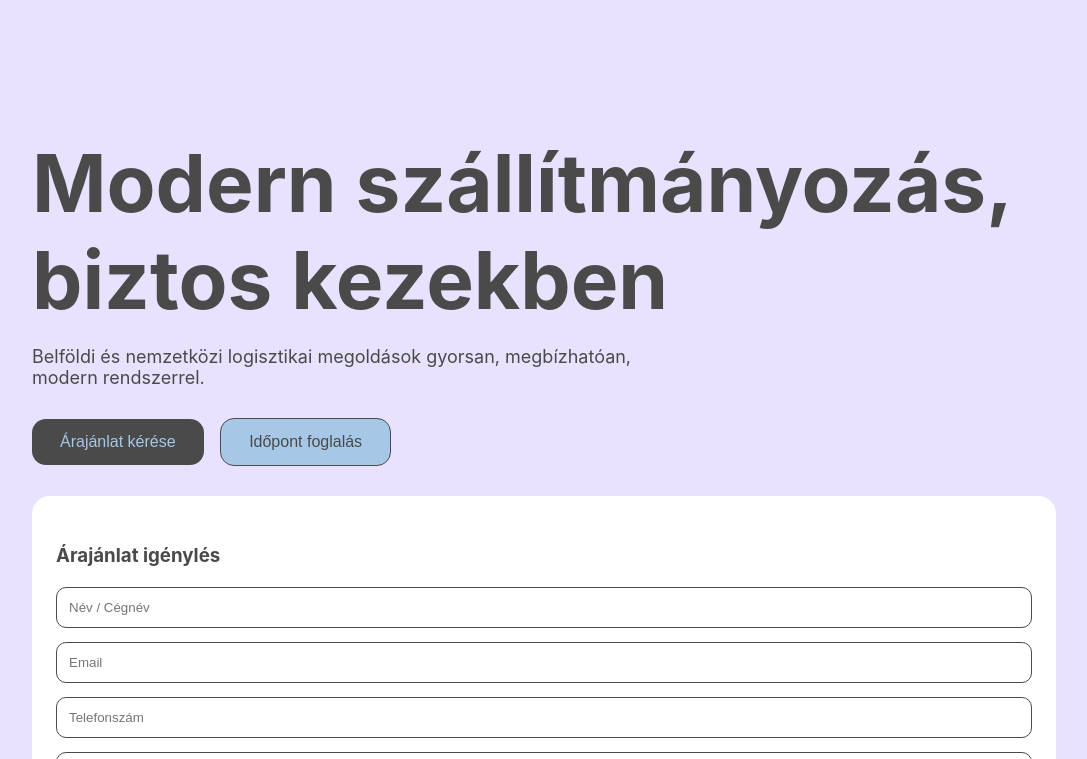
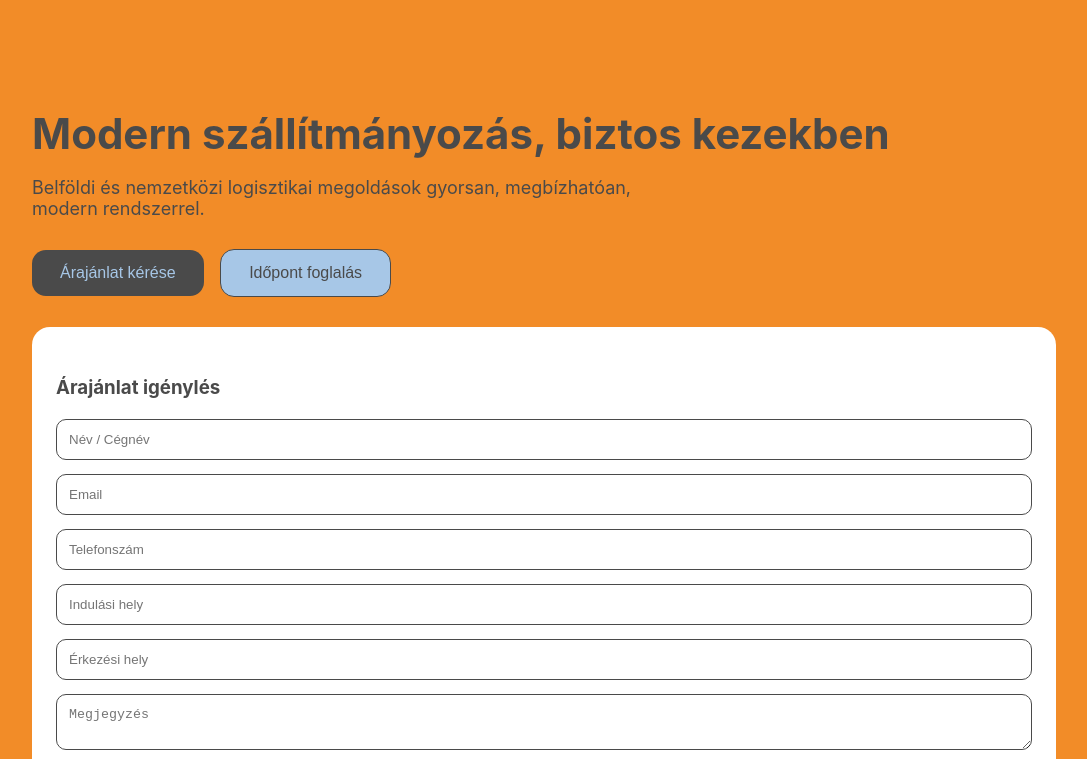
Before and after one commit to 48qswmjxkt-cell/weboldal-1, a plain HTML site: page index.html in a window 1280 px wide. Both pictures are taken after a click on the button "Árajánlat kérése". Shown: the top 759 px of the page, without its empty margins (96-1183 px from the left). Drawn offline with Linux system fonts and the light colour scheme.

Commit message:
save pls

```diff
--- a/index.html
+++ b/index.html
@@ -7,7 +7,7 @@
 
 <style>
 :root {
-  --Puderkék: #4a4a4a;
+  --Puderkék: #F28C28;
   --fehérfust: #F2F2F2;
   --fekete: #4A4A4A;
   --krem: #A7C7E7;
@@ -24,16 +24,12 @@ body {
 
 header {
   padding: 80px 10%;
-  background-color: #E8E2FF; /* világos lila a gradient helyett */
-  color: var(--fekete); /* biztos, hogy a szöveg látható */
+  background-color: var(--Puderkék); /* fix szín, nincs átmenet */
+  color: var(--fekete);
 }
 
-
-
-
-
 header h1 {
-  font-size: 80px;
+  font-size: 42px;
   margin-bottom: 16px;
 }
 
@@ -69,7 +65,7 @@ section {
 
 .section-title {
   font-size: 32px;
-  margin-bottom: 90px;
+  margin-bottom: 40px;
 }
 
 .cards {
@@ -99,21 +95,20 @@ section {
 }
 
 .accordion-content {
-  max-height: 0;
+  max-height: 0; /* alapból rejtve */
   overflow: hidden;
-  transition: max-height 0.5s ease, padding 0.5s ease;
   margin-top: 16px;
+  padding: 0;
 }
 
 .card.accordion.open .accordion-content {
-  max-height: 500px;
+  max-height: 500px; /* kattintásra nyitva */
   padding-top: 16px;
 }
 
 .slide-panel {
-  max-height: 0;
+  max-height: 0; /* alapból rejtve */
   overflow: hidden;
-  transition: max-height 0.5s ease, padding 0.5s ease;
   background: white;
   border-radius: 18px;
   margin-top: 30px;
@@ -121,7 +116,7 @@ section {
 }
 
 .slide-panel.open {
-  max-height: 700px;
+  max-height: 700px; /* kattintásra nyitva */
   padding: 30px 24px;
 }
 
@@ -195,21 +190,21 @@ footer {
     <div class="card accordion" onclick="toggleAccordion(this)">
       Modern flottakezelés
       <div class="accordion-content">
-        A Rebeka a Világ legjobb Baratnöje
+        A Rebeka a világ legjobb barátnője
       </div>
     </div>
 
     <div class="card accordion" onclick="toggleAccordion(this)">
       Valós idejű nyomon követés
       <div class="accordion-content">
-          Szeretlek rebeka
+        Szeretlek Rebeka
       </div>
     </div>
 
     <div class="card accordion" onclick="toggleAccordion(this)">
       Tapasztalt csapat
       <div class="accordion-content">
-         szeretlek cicám
+        szeretlek cicám
       </div>
     </div>
   </div>
@@ -221,10 +216,8 @@ footer {
 
 <script>
 function togglePanel(id) {
-  document.querySelectorAll('.slide-panel').forEach(p => {
-    if (p.id !== id) p.classList.remove('open');
-  });
-  document.getElementById(id).classList.toggle('open');
+  const panel = document.getElementById(id);
+  panel.classList.toggle('open');
 }
 
 function toggleAccordion(element) {
```
